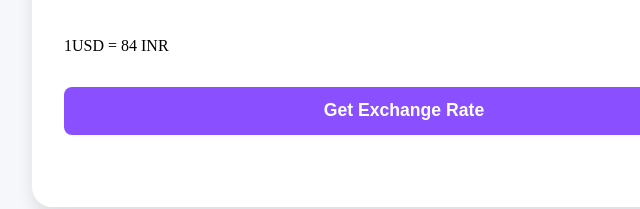
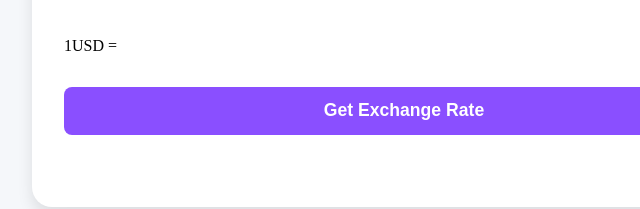
Before and after one commit to sarthak11parashar/Currency-Converter, a plain HTML site: page index.html in a window 1280 px wide. Shown: the part 425-634 px from the top of the page, 236-876 px from the left. Drawn offline with Linux system fonts and the light colour scheme.

Commit message:
Update index.html

```diff
--- a/index.html
+++ b/index.html
@@ -36,7 +36,7 @@
                     </div>
                 </div>
             </div>
-            <div class="msg">1USD = 84 INR</div>
+            <div class="msg">1USD = </div>
             <button>Get Exchange Rate</button>
         </form>
     </div>
```
